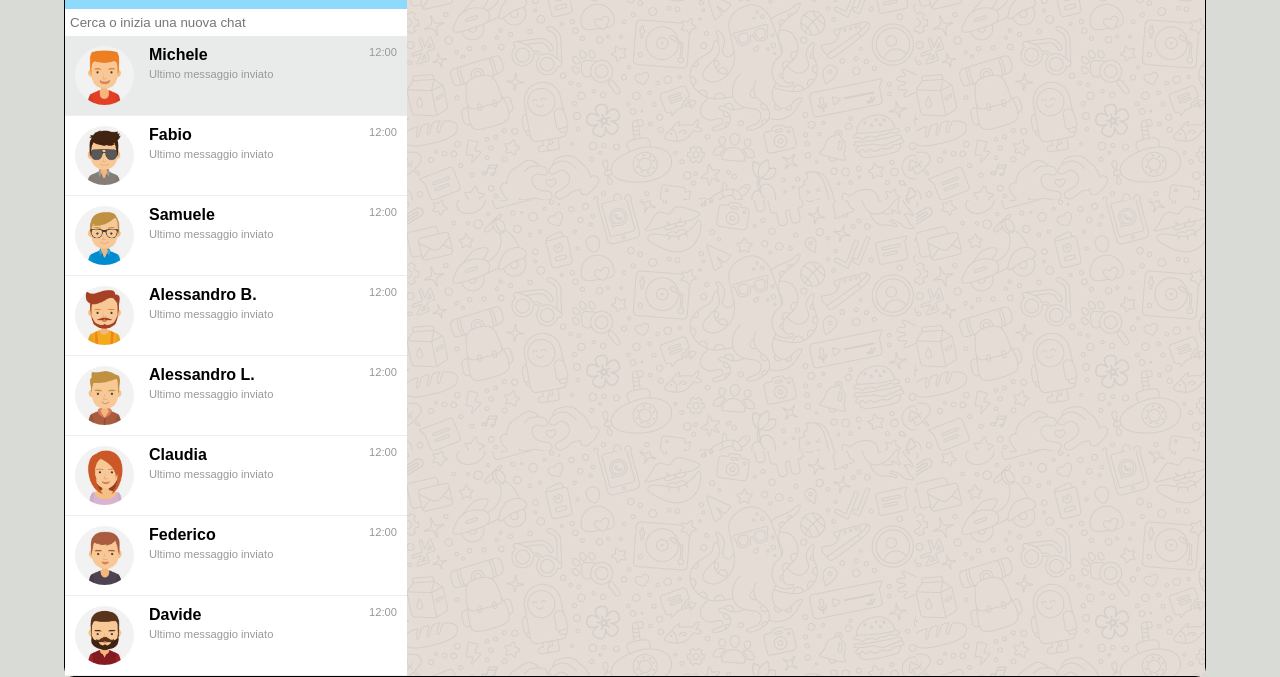
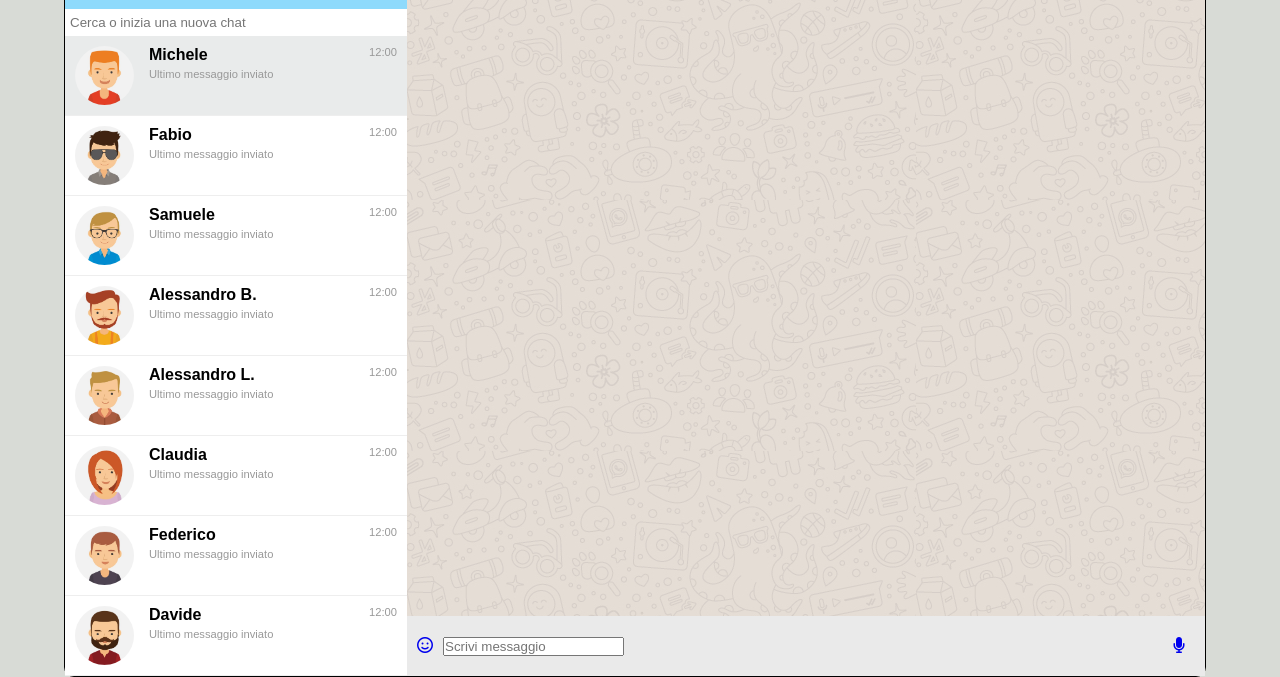
Before and after one commit to lpitto86/vue-boolzapp, a plain HTML site: page index.html in a window 1280 px wide. Shown: the part 160-837 px from the top of the page. Drawn offline with Linux system fonts and the light colour scheme; a script that the page names is missing.

Commit message:
Overflow

```diff
--- a/css/style.css
+++ b/css/style.css
@@ -55,15 +55,15 @@ body {
 
 #chat-container > section {
       width: 70%;
-      overflow-y: auto;
+      /*overflow-y: auto;*/
 }
 
 #chat-container > section > main {
-      /*flex: 1;*/
-      height: calc(100% - 20px);
+      height: calc(100% - 120px);
       background-image: url(../img/mine.jpg);
       padding: 10px 30px;
       overflow-y: auto;
+      /*overflow: hidden;*/
 }
 
 #chat-container > section > header,
@@ -71,8 +71,12 @@ body {
       height: 60px;
       background-color: #eaeaea;
       display: flex;
-      /*justify-content: space-between;
-      align-items: center;*/
+      align-items: center;
+}
+
+footer {
+      padding: 10px;
+      justify-content: space-around;
 }
 
 a {
@@ -147,3 +151,8 @@ aside {
       color: #999;
       font-size: .7rem;
 }
+
+.message-input-container {
+      width: 100%;
+      flex-grow:1;
+}
--- a/index.html
+++ b/index.html
@@ -159,9 +159,19 @@
                   <main>
                   </main>
                   <footer>
-                        <div></div>
-                        <div></div>
-                        <div></div>
+                        <div>
+                              <a href="#">
+                                    <i class="fa-regular fa-face-smile"></i>
+                              </a>
+                        </div>
+                        <div class="message-input-container">
+                              <input type="text" placeholder="Scrivi messaggio">
+                        </div>
+                        <div>
+                              <a href="#">
+                                    <i class="fa-solid fa-microphone"></i>
+                              </a>
+                        </div>
                   </footer>
             </section>
       </main>
```
